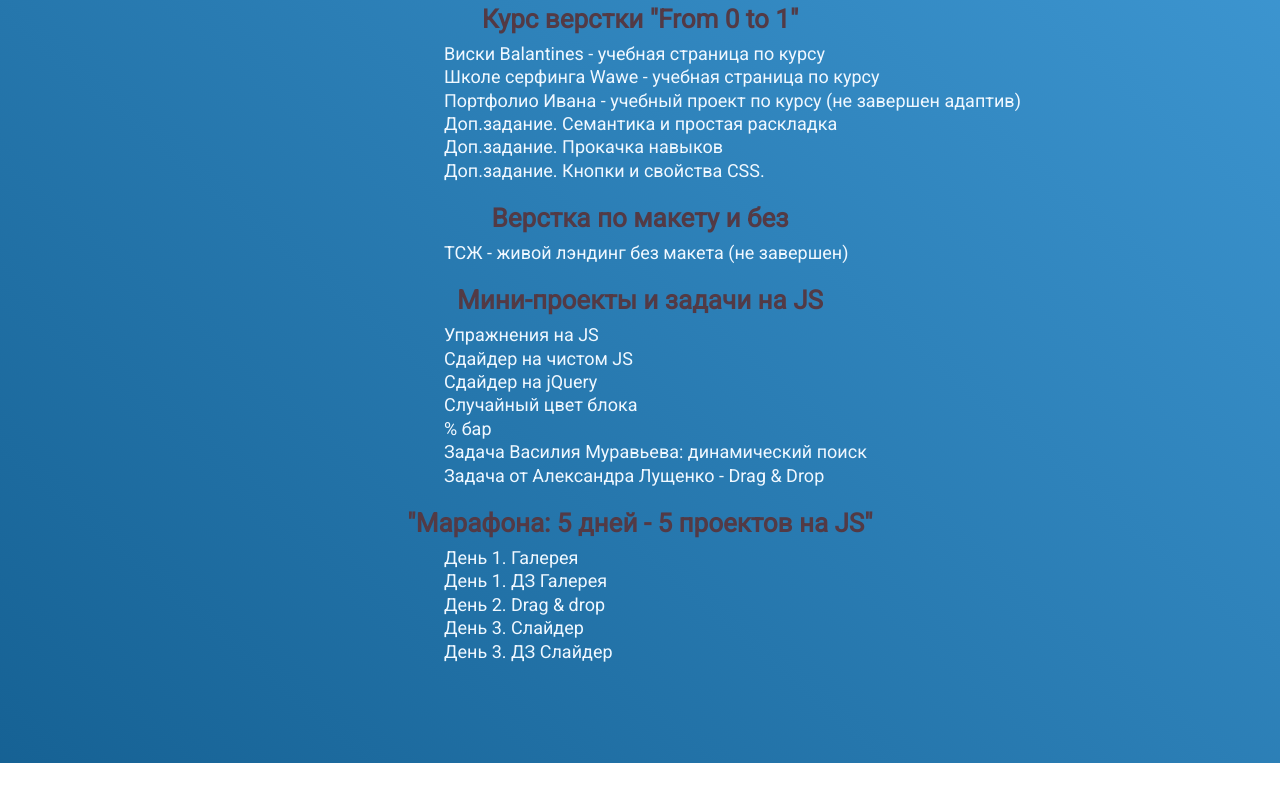
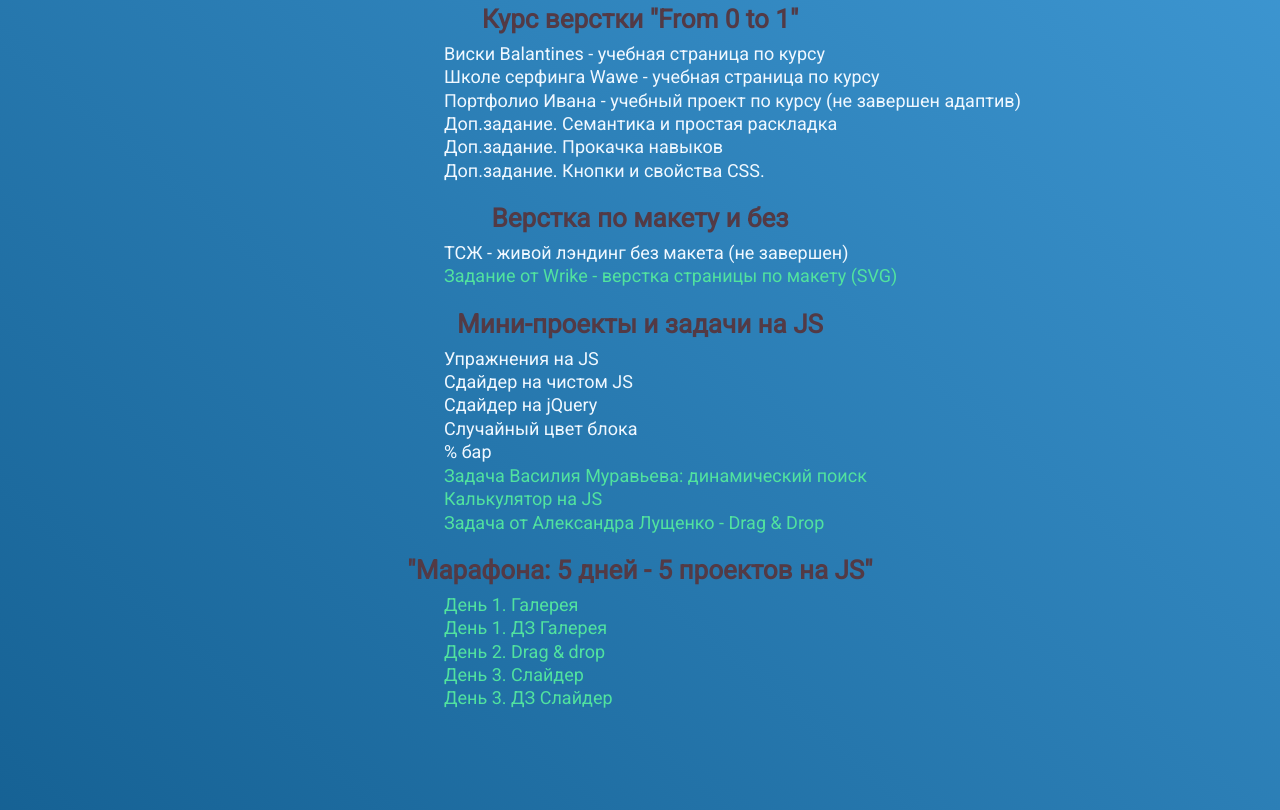
Before and after one commit to LogPt/learn-web, a website: page index.html in a window 1280 px wide. Shown: the part 323-1133 px from the top of the page. Before the commit the page ends 1086 px from the top, so only its background shows below. Drawn offline with Linux system fonts and the light colour scheme.

Commit message:
небольшие исправления в Индексе

```diff
--- a/css/template.css
+++ b/css/template.css
@@ -64,6 +64,10 @@ kbd {
   font-size: 24px;
 }
 
+.new {
+  color: rgb(81, 226, 159)
+}
+
 
 .footer {
   width: 100%;
--- a/index.html
+++ b/index.html
@@ -19,6 +19,9 @@
   </header>
 
   <main class="main">
+
+    <!-- Свойства CSS -->
+    <section>
       <h2 class="title subtitle">Свойства CSS
       </h2>
       <ul class="main__list">
@@ -43,9 +46,10 @@
           <a class="main__link" href="html/101-cube.html">Примеры CSS:Cube Animation</a>
         </li>
       </ul>
+    </section>
 
-
-
+    <!-- "From 0 to 1" -->
+    <section>
       <h2 class="title subtitle">Курс верстки "From 0 to 1"
       </h2>
       <ul class="main__list">
@@ -69,16 +73,24 @@
           <a class="main__link" href="html/buttons.html">Доп.задание. Кнопки и свойства CSS.</a>
         </li>
       </ul>
+    </section>
 
-
+    <!-- Верстка по макету и без -->
+    <section>
       <h2 class="title subtitle">Верстка по макету и без</h2>
       <ul class="main__list">
 
         <li>
           <a class="main__link" href="tszh/tszh.html">ТСЖ - живой лэндинг без макета (не завершен)</a>
         </li>
+        <li>
+          <a class="main__link new" href="wrike/wrike.html">Задание от Wrike - верстка страницы по макету (SVG)</a>
+        </li>
       </ul>
+    </section>
 
+    <!-- Мини-проекты и задачи на JS -->
+    <section>
       <h2 class="title subtitle">Мини-проекты и задачи на JS</h2>
 
       <ul class="main__list">
@@ -87,29 +99,31 @@
         <li><a class="main__link" href="photo-slider/photo-slider.html">Сдайдер на jQuery</a></li>
         <li><a class="main__link" href="rundom-color-block/rundom-color-block.html">Случайный цвет блока</a></li>
         <li><a class="main__link" href="changing-bar/changing-bar.html">% бар</a></li>
-      <li><a class="main__link" href="elastic_search/elastic_search.html">Задача Василия Муравьева: динамический
+        <li><a class="main__link new" href="elastic_search/elastic_search.html">Задача Василия Муравьева: динамический
             поиск</a> </li>
-      <li><a class="main__link" href="drag-drop/drag-drop.html">Задача от Александра Лущенко - Drag & Drop</a></li>
+        <li><a class="main__link new" href="calculator/calculator.html">Калькулятор на JS</a></li>
+        <li><a class="main__link new" href="drag-drop/drag-drop.html">Задача от Александра Лущенко - Drag & Drop</a></li>
       </ul>
+    </section>
 
+    <!-- Марафона: 5/5 -->
+    <section>
       <h2 class="title subtitle"><a href="https://www.result.school/products/marathon-js">"Марафона: 5 дней - 5 проектов
           на JS"</a></h2>
 
       <ul class="main__list">
-
-      <li><a class="main__link" href="./marathone55/m1-gallery/index.html">День 1. Галерея</a>
+        <li><a class="main__link new" href="./marathone55/m1-gallery/index.html">День 1. Галерея</a>
         </li>
-      <li><a class="main__link" href="./marathone55/m1-gallery/app.html">День 1. ДЗ Галерея</a>
+        <li><a class="main__link new" href="./marathone55/m1-gallery/app.html">День 1. ДЗ Галерея</a>
         </li>
-      <li><a class="main__link" href="./marathone55/m2-dragdrop/index.html">День 2. Drag & drop</a>
+        <li><a class="main__link new" href="./marathone55/m2-dragdrop/index.html">День 2. Drag & drop</a>
         </li>
-      <li><a class="main__link" href="./marathone55/m3-slider/index.html">День 3. Слайдер</a>
+        <li><a class="main__link new" href="./marathone55/m3-slider/index.html">День 3. Слайдер</a>
         </li>
-      <li><a class="main__link" href="./marathone55/m3-slider/app.html">День 3. ДЗ Слайдер</a>
+        <li><a class="main__link new" href="./marathone55/m3-slider/app.html">День 3. ДЗ Слайдер</a>
         </li>
-
-
       </ul>
+    </section>
 
 
   </main>
```
Also changed, not shown: 1 other file. Lines whose indentation alone changed are shown as unchanged.
